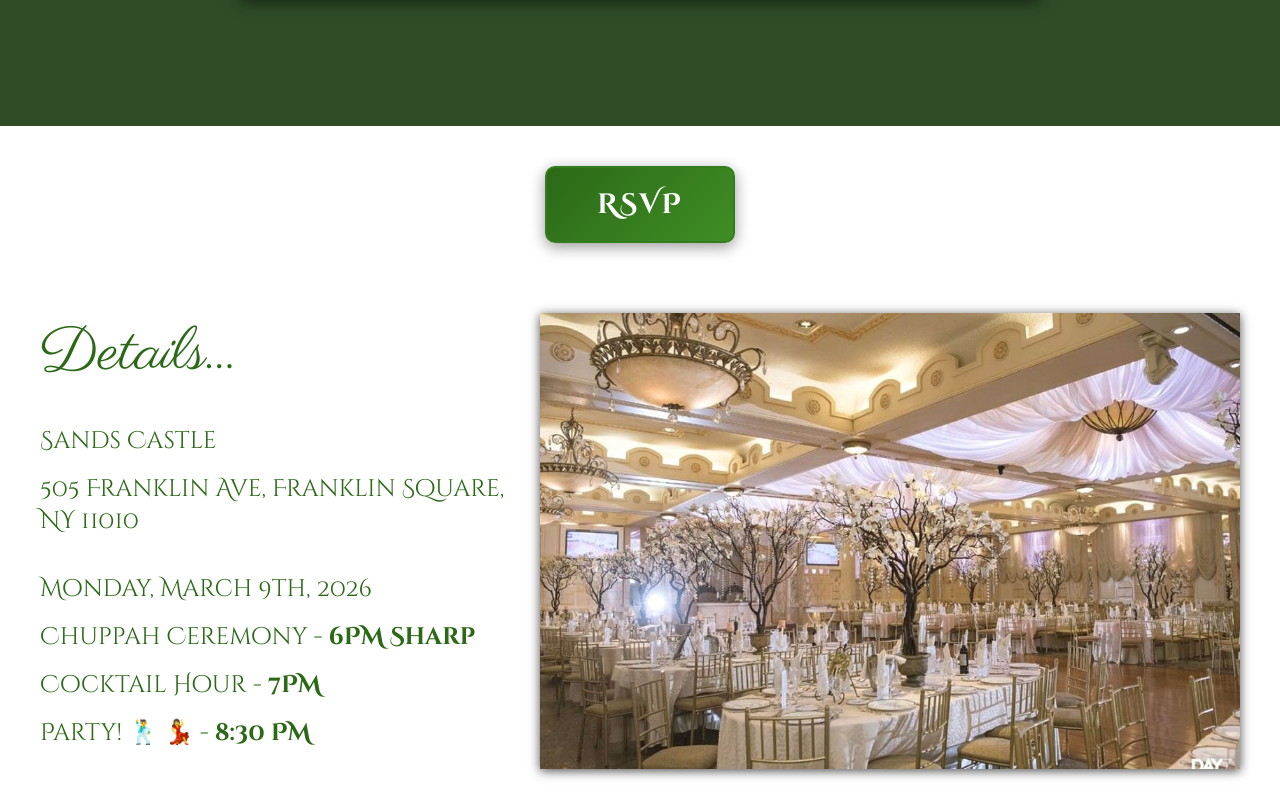
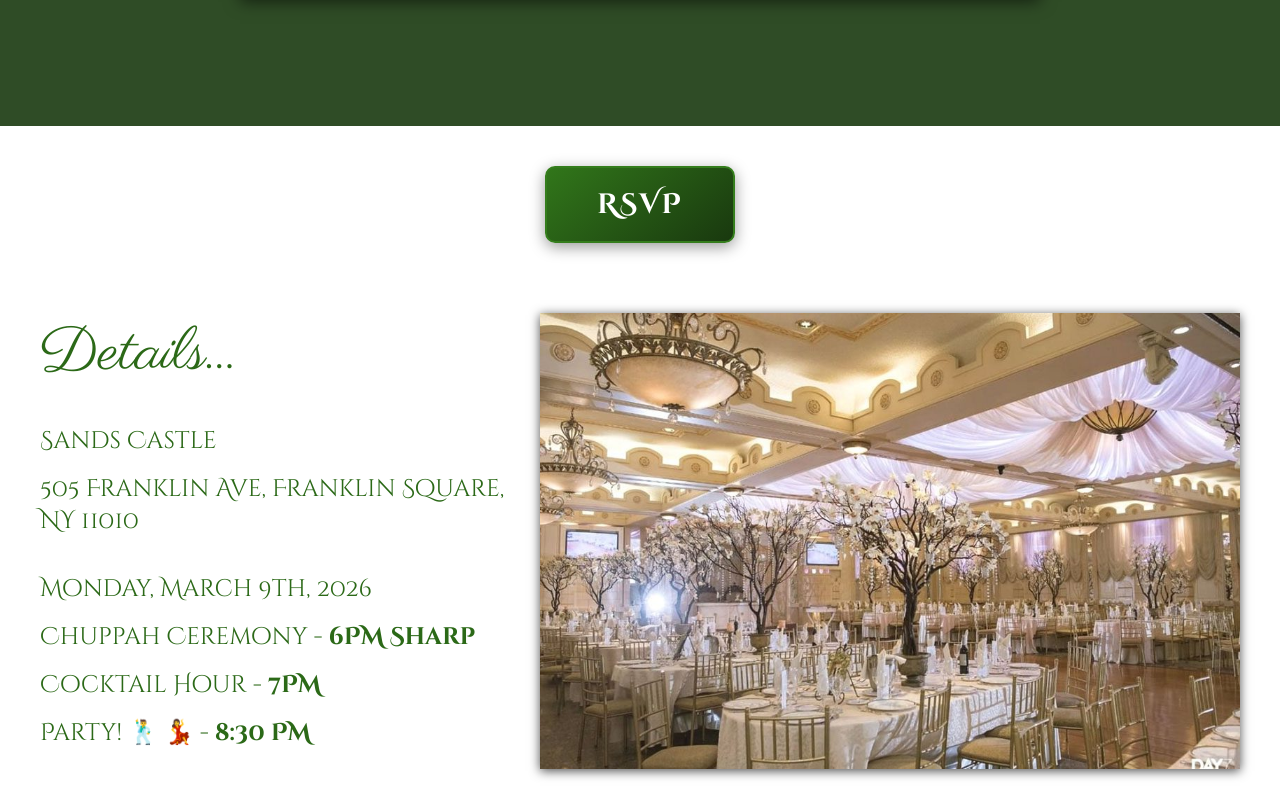
Before and after one commit to EddieYuabov/wedding-rsvp, a React (Create React App) app: page / in a window 1280 px wide. Shown: the part 1330-2129 px from the top of the page. Built offline with nearby package versions, Linux system fonts and the light colour scheme; grey boxes are pictures that could not be loaded.

Commit message:
adjusted button color

```diff
--- a/src/pages/Invitation.css
+++ b/src/pages/Invitation.css
@@ -283,10 +283,11 @@
     font-weight: 600;
     color: white;
     background: linear-gradient(
-        135deg,
-        hsla(105, 64%, 25%, 1) 0%,
-        hsla(105, 59%, 35%, 1) 100%
+        140deg,
+        rgb(49, 118, 26) 0%,
+        hsla(105, 59%, 14%, 1) 100%
     );
+    /* hsla(105, 59%, 14%, 0.9) */
     border: 2px solid hsla(105, 64%, 30%, 1);
     border-radius: 10px;
     cursor: pointer;
```
